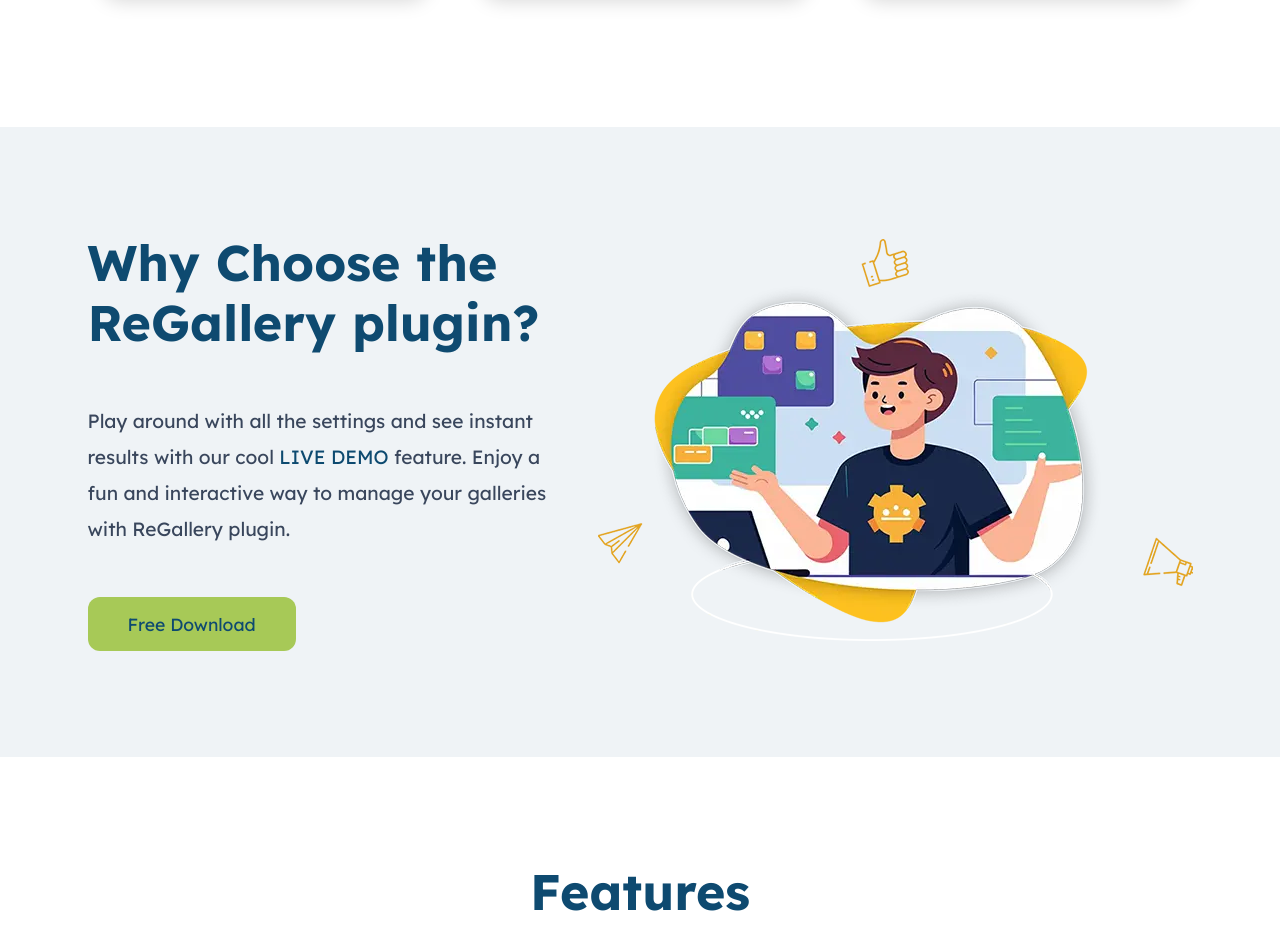
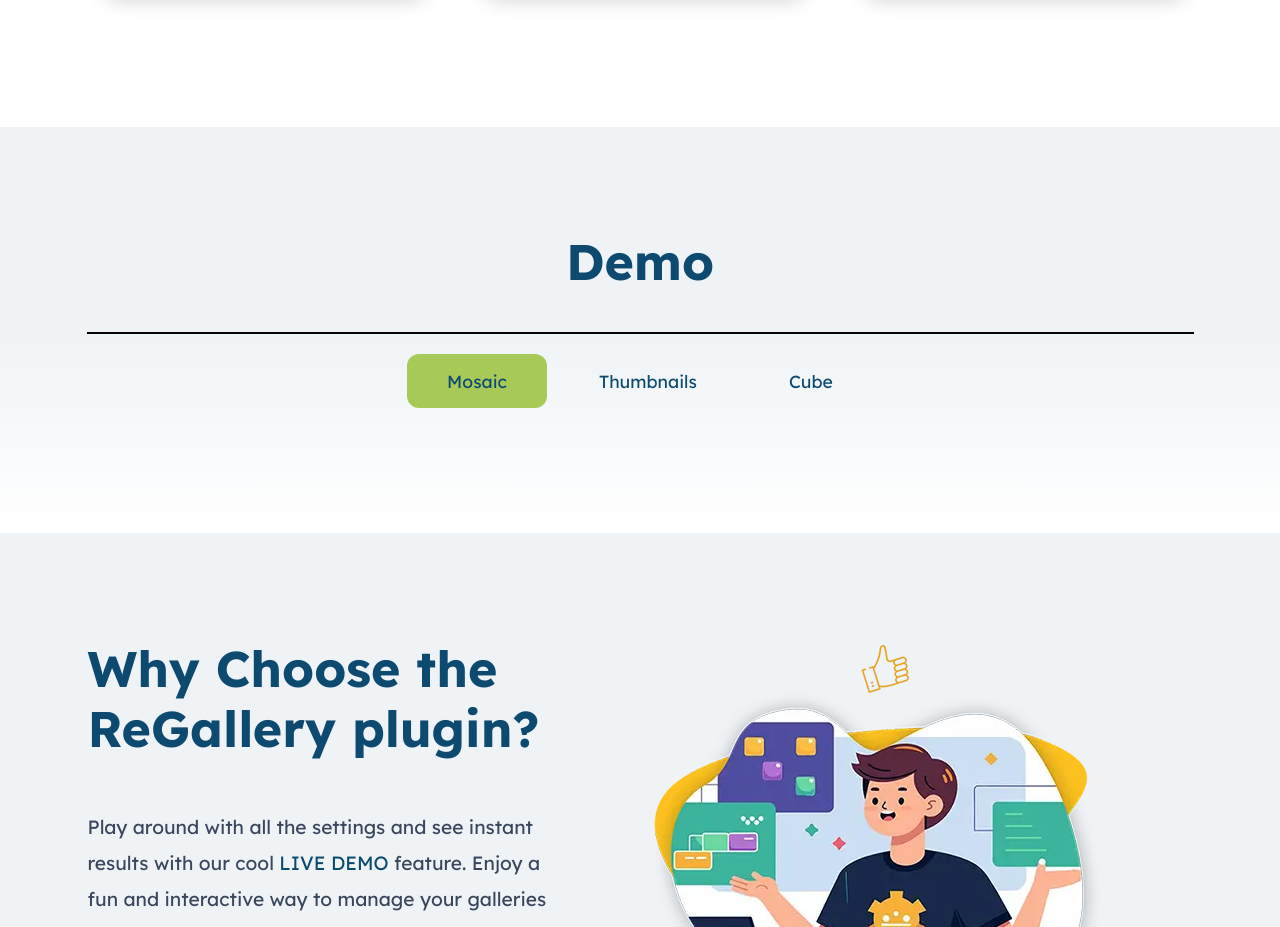
Before and after one commit to GrigorHarutyunian/regallery, a React (Vite) app: page / in a window 1280 px wide. Shown: the part 1460-2387 px from the top of the page. Built offline with nearby package versions, Linux system fonts and the light colour scheme.

Commit message:
connect Demo section in App js and new style for demo section

```diff
--- a/src/App.tsx
+++ b/src/App.tsx
@@ -9,6 +9,7 @@ import Footer from "./components/footer/Footer";
 import Faq from "./components/faq/Faq";
 import Views from "./components/views/Views";
 import Info from "./components/info/Info";
+import Demo from "./components/demo/Demo";
 const App: React.FC = () => {
   return (
     <WindowWidthProvider>
@@ -16,6 +17,7 @@ const App: React.FC = () => {
       <main>
         <Hero />
         <Views />
+        <Demo />
         <Info />
         <Features />
         <Review />
--- a/src/components/demo/Demo.css
+++ b/src/components/demo/Demo.css
@@ -3,10 +3,14 @@
 } */
 
 .demo_columns_content {
+  flex-direction: column;
+
+  align-items: center;
   display: flex;
   flex-direction: column;
-  justify-content: center;
+  justify-content: space-around;
   align-items: center;
+  padding: 30px 0;
 }
 
 .demo_buttons_rows {
@@ -14,3 +18,24 @@
   gap: 12px;
   padding: 20px;
 }
+
+.demo_live_conteiner {
+  display: flex;
+  justify-content: space-between;
+  width: 100%;
+  max-width: 1105px;
+  align-items: center;
+  border: 1px solid rgb(8, 2, 2);
+}
+#demo {
+  background: rgb(239, 243, 246);
+  background: linear-gradient(
+    180deg,
+    rgba(239, 243, 246, 1) 50%,
+    rgba(255, 255, 255, 1) 100%
+  );
+}
+
+.btn_demo {
+  background-color: #a7c95700;
+}
--- a/src/components/demo/Demo.tsx
+++ b/src/components/demo/Demo.tsx
@@ -1,17 +1,38 @@
+import { useState } from "react";
 import "./Demo.css";
 import { Container } from "react-bootstrap";
+
 const demoData = ["Mosaic", "Thumbnails", "Cube"];
-import prewImg from "../../assets/imgs/choose.webp";
+
 const Demo: React.FC = () => {
+  const [selectedButton, setSelectedButton] = useState<number>(0);
+
+  const handleClick = (index: number) => {
+    if (index !== selectedButton) {
+      setSelectedButton(index);
+    }
+  };
+  console.log(1);
   return (
     <section id="demo">
       <Container>
         <div className="demo_columns_content">
-          <h1>Demo</h1>
-          <img width={500} height={400} src={prewImg} />
+          <h1 className="section-text__title-centered ">Demo</h1>
+          <div className="demo_live_conteiner "></div>
+
           <div className="demo_buttons_rows">
-            {demoData.map((val) => {
-              return <div className="download-btn">{val}</div>;
+            {demoData.map((val, index) => {
+              return (
+                <div
+                  key={index}
+                  className={`download-btn ${
+                    selectedButton === index ? "" : "btn_demo"
+                  }`}
+                  onClick={() => handleClick(index)}
+                >
+                  {val}
+                </div>
+              );
             })}
           </div>
         </div>
--- a/src/index.css
+++ b/src/index.css
@@ -15,10 +15,12 @@ body {
 main {
   z-index: 100;
 }
-main > *:nth-child(odd) {
+main > :nth-child(1),
+main > :nth-child(4),
+main > :nth-child(6),
+main > :nth-child(8) {
   background-color: #eff3f6 !important;
 }
-
 section {
   height: calc(100vh - 100px);
   display: flex;
```
